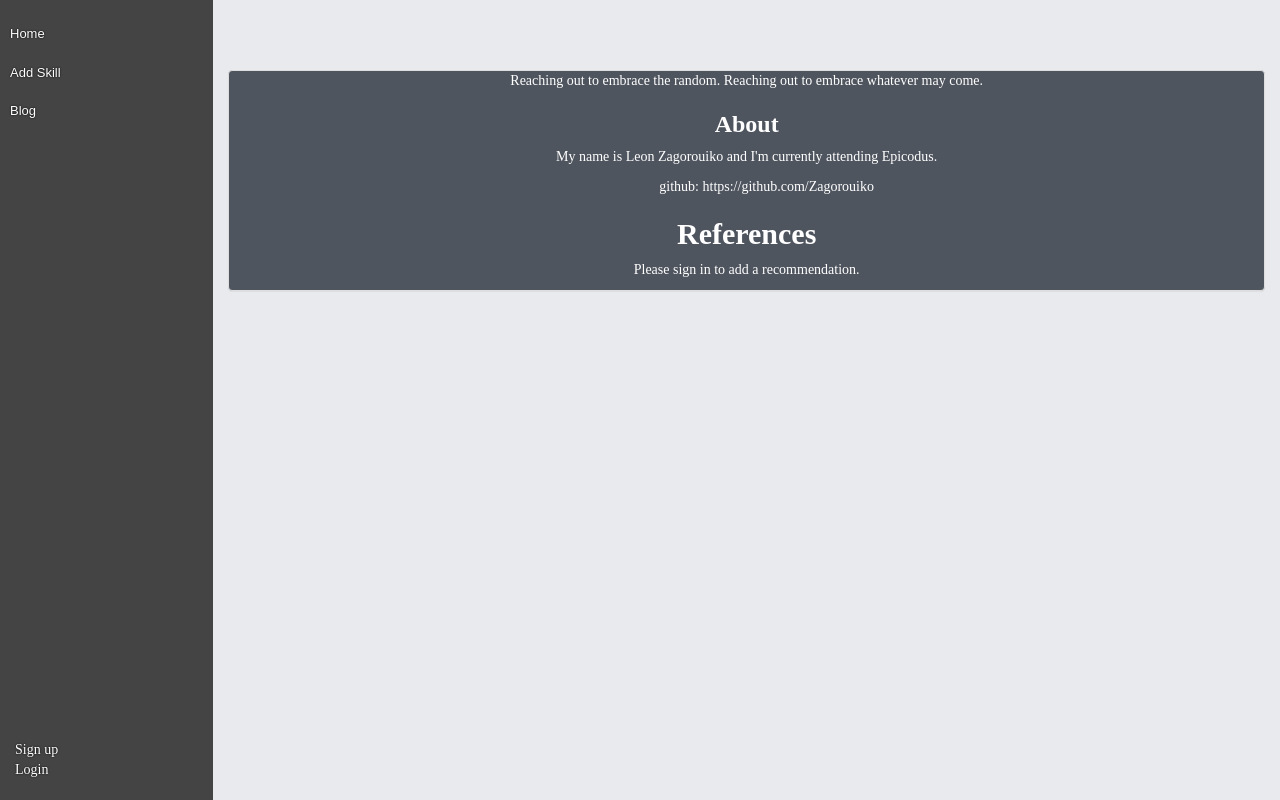
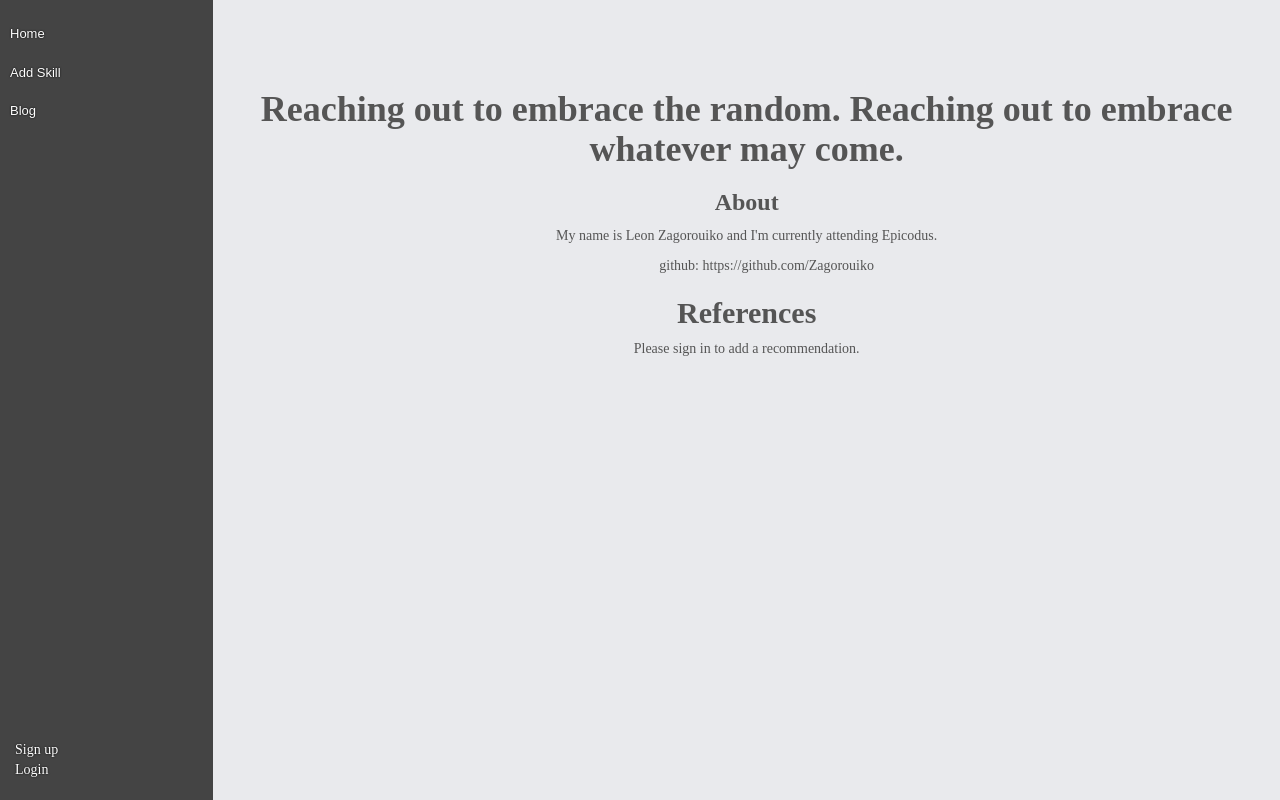
Before and after one commit to KaijuKevin/Portfolio-1, a Rails app: page / in a window 1280 px wide. Run offline with Rails 7, Linux system fonts and the light colour scheme; data that the repository does not hold is empty; style sheets or scripts are compiled from the project's sources; some libraries are stand-ins or nearby versions.

Commit message:
change layout

```diff
--- a/app/views/layouts/application.html.erb
+++ b/app/views/layouts/application.html.erb
@@ -38,9 +38,7 @@
     <div class="column col-sm-10 col-xs-11" id="main">
         <div class="full col-sm-9">
           <div class="row">
-            <div class="panel panel-default"
             <%= yield %>
-          </div>
           </div>
         </div>
     </div>
```
